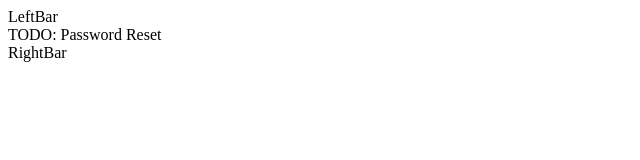
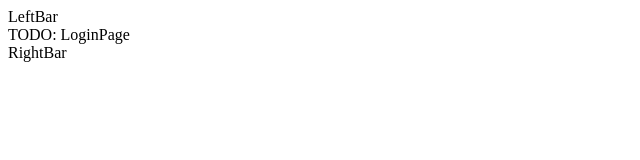
Before and after one commit to MintbeanHackathons/2021-05-07-social-media-site-hackathon, a React (Vite) app in the folder packages/frontend/: page /auth/login in a window 1280 px wide. Shown: the top 160 px of the page, without its empty margins (0-640 px from the left). Built offline with nearby package versions, Linux system fonts and the light colour scheme.

Commit message:
Hooked up routes to pages.

```diff
--- a/packages/frontend/src/App.jsx
+++ b/packages/frontend/src/App.jsx
@@ -1,11 +1,15 @@
 import React from "react";
 import { BrowserRouter as Router, Switch, Route, Link } from "react-router-dom";
-import LoginPage from "./auth/LoginPage";
-import TweetPage from "./feed/FeedPage";
 import MainBar from "./layout/MainBar";
 import LeftBar from "./layout/LeftBar";
 import RightBar from "./layout/RightBar";
+
+import LoginPage from "./auth/LoginPage";
+import ProfilePage from "./auth/ProfilePage";
+import ResetPasswordPage from "./auth/ResetPasswordPage";
+import LogoutPage from "./auth/LogoutPage";
 import FeedPage from "./feed/FeedPage";
+import NotFoundPage from "./layout/NotFoundPage";
 
 export default function App() {
   return (
@@ -17,21 +21,19 @@ export default function App() {
             <Route path="/" exact>
               <FeedPage />
             </Route>
-            <Route path="/tweet/:id" exact>
-              <TweetPage />
-            </Route>
             <Route path="/auth/login">
               <LoginPage />
             </Route>
             <Route path="/auth/reset">
-              <p>TODO: Password Reset</p>
+              <ResetPasswordPage />
             </Route>
             <Route path="/auth/logout">
-              <p>TODO: Logout</p>
+              <LogoutPage />
             </Route>
             <Route path="/auth/profile">
-              <p>TODO: Profile</p>
+              <ProfilePage />
             </Route>
+            <Route component={NotFoundPage} />
           </Switch>
         </MainBar>
         <RightBar />
--- a/packages/frontend/src/auth/LoginPage.jsx
+++ b/packages/frontend/src/auth/LoginPage.jsx
@@ -1,5 +1,5 @@
 import React from "react";
 
 export default function LoginPage() {
-  return <div>TODO: Password Reset</div>;
+  return <div>TODO: LoginPage</div>;
 }
--- /dev/null
+++ b/packages/frontend/src/auth/LogoutPage.jsx
@@ -0,0 +1,5 @@
+import React from "react";
+
+export default function LogoutPage() {
+  return <div>TODO: LogoutPage</div>;
+}
--- /dev/null
+++ b/packages/frontend/src/auth/ProfilePage.jsx
@@ -0,0 +1,5 @@
+import React from "react";
+
+export default function ProfilePage() {
+  return <div>TODO: ProfilePage</div>;
+}
--- /dev/null
+++ b/packages/frontend/src/auth/ResetPasswordPage.jsx
@@ -0,0 +1,5 @@
+import React from "react";
+
+export default function ResetPasswordPage() {
+  return <div>TODO: ResetPasswordPage</div>;
+}
--- /dev/null
+++ b/packages/frontend/src/layout/NotFoundPage.jsx
@@ -0,0 +1,10 @@
+import Grid from "@material-ui/core/Grid";
+import React from "react";
+
+export default function NotFoundPage() {
+  return (
+    <Grid item xs={4}>
+      NotFound
+    </Grid>
+  );
+}
```
